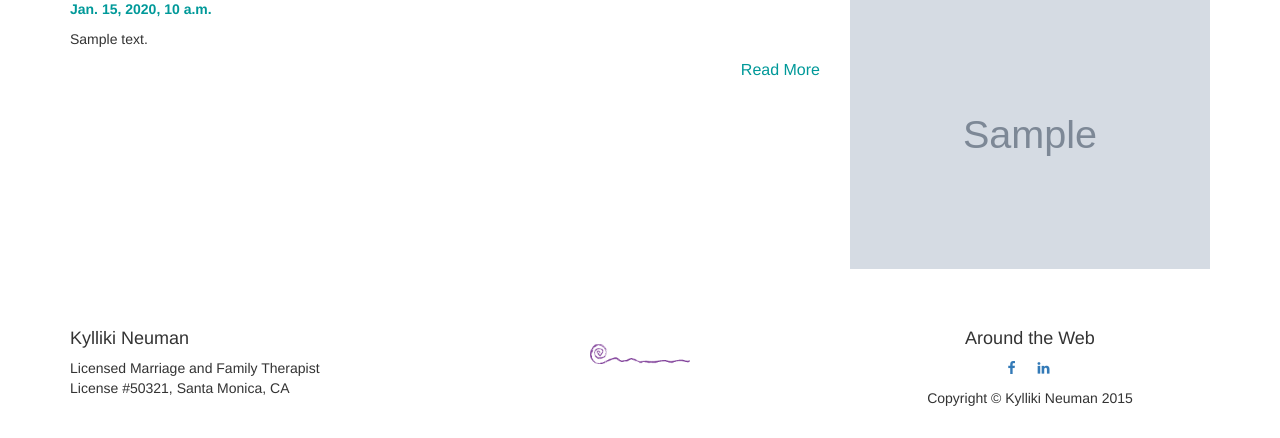
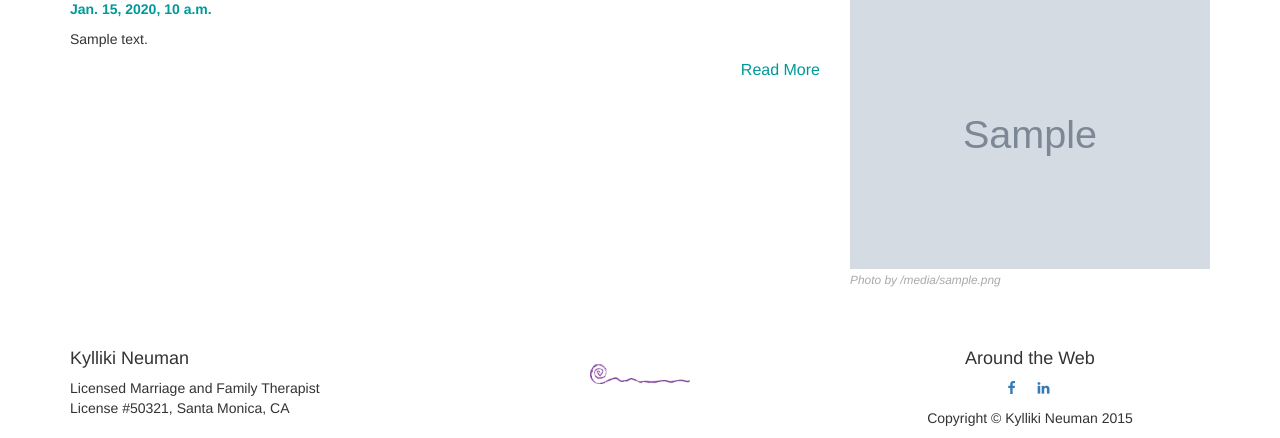
Before and after one commit to christofneuman/blog, a Django app: template blog/templates/blog.html in a window 1280 px wide. Shown: the part 758-1196 px from the top of the page. Before the commit the page ends 1164 px from the top, so only its background shows below. Run offline with Django 3.2, Linux system fonts and the light colour scheme; the template is opened without the code that fills it: most values are stand-ins (such as "Sample title", 1, 10 or a date in 2020); grey boxes marked "Sample" are stand-in pictures; data that the repository does not hold is empty; some libraries are stand-ins or nearby versions.

Commit message:
add picture credit

```diff
--- a/blog/models.py
+++ b/blog/models.py
@@ -19,6 +19,7 @@
     title = CharField(max_length=100)
     slug = models.SlugField(max_length=200, unique=True, null=True)
     image_preview = models.ImageField(upload_to='blogs')
+    picture_credit = CharField(max_length=200, blank=True)
     body = RedactorField(
         verbose_name=u'Text',
         redactor_options={}
--- a/blog/static/css/main.css
+++ b/blog/static/css/main.css
@@ -202,6 +202,10 @@
 #individual-blog-image {
   margin-top: 63px;
 }
+small.credit {
+  color: #a9a9a9;
+  font-style: italic;
+}
 
 .post {
     padding-bottom: 50px;
--- a/blog/templates/blog.html
+++ b/blog/templates/blog.html
@@ -38,6 +38,7 @@
           </div>
           <div id="individual-blog-image" class="col-md-4">
             <img class="img-responsive" src="{{ post.image_preview.url }}">
+            <small class="credit">Photo by {{ post.picture_credit }}</small>
           </div>
         </div>
       </div>
--- a/blog/templates/post.html
+++ b/blog/templates/post.html
@@ -17,6 +17,7 @@
         </div>
         <div class="col-sm-4">
           <img class="img-responsive" src="{{ object.image_preview.url }}">
+          <small class="credit">photo by {{ post.picture_credit }}</small>
         </div>
       </div>
     </div>
```
Also changed, not shown: blog/migrations/0002_blog_picture_credit.py (added).
